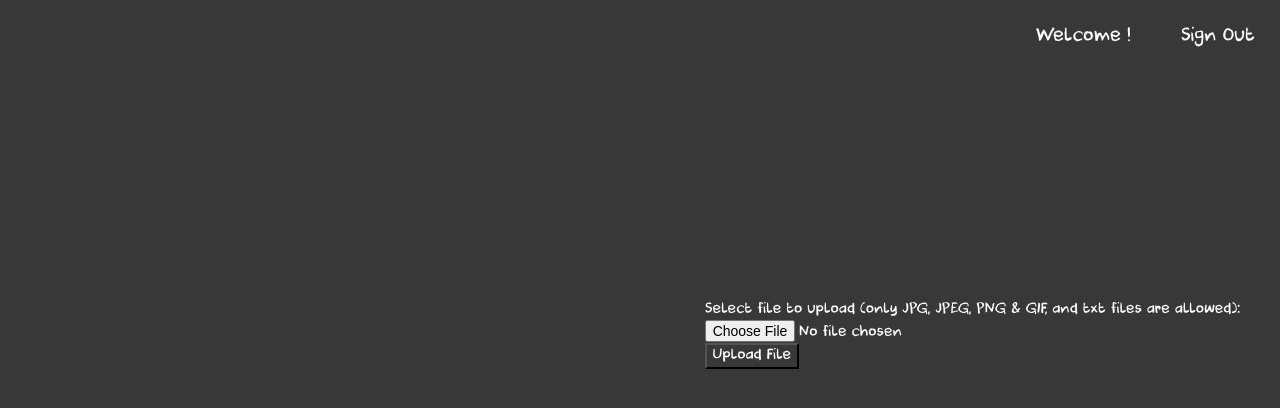
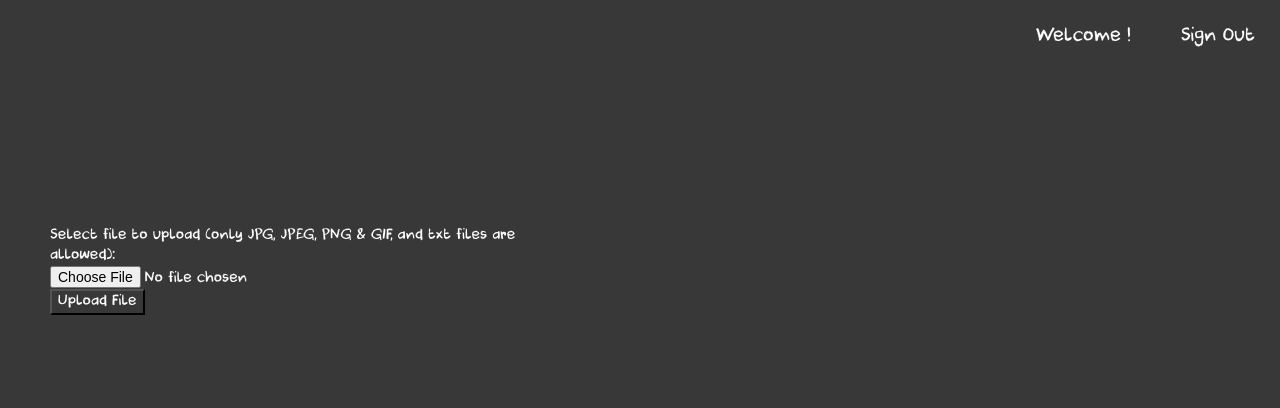
Before and after one commit to achou11/hangman, a PHP site: page /homeadmin.php in a window 1280 px wide. Shown: the top 408 px of the page. Run offline with PHP 8.4, Linux system fonts and the light colour scheme; the visitor is signed in with stand-in values (Sample User, id 1); data that the repository does not hold is empty; a stand-in replaces the project's code that opens the database connection.

Commit message:
Add files via upload

```diff
--- a/css/admin.css
+++ b/css/admin.css
@@ -1,14 +1,86 @@
 .users{
-  position: absolute;
-  top: 100px;
-  width: auto;
+  display: block;
+  position: relative;
+  width: 80%;
+  margin-right: auto;
+  margin-left: auto;
+  margin-top: 50px;
+  margin-bottom: 150px;
+  background: none;
+}
+
+.admins{
+  display: block;
+  position: relative;
+  width: 80%;
+  margin-right: auto;
+  margin-left: auto;
+  margin-top: 50px;
+  margin-bottom: 150px;
+  background: none;
+}
+
+#table-scroll {
+  height:500px;
+  overflow:auto;
+  border: 3px solid white;
+}
+
+.userlog{
+
+  font-size: 16px;
+  width: 100%;
+
+}
+
+.adminlog{
   height: auto;
-  margin:25px;
-  float: left;
+  border: 3px solid white;
+  font-size: 16px;
+  width: 100%;
+
+}
+
+.userlog th{
+    text-align: left;
+    padding: 15px;
+    margin: 15px;
+}
+.userlog td{
+    text-align: left;
+    padding: 15px;
+    margin: 15px;
+}
+
+.userlog tr{
+  line-height: 25px;
+}
+.userlog th {
+    color: white;
+}
+
+
+.adminlog th{
+    text-align: left;
+    padding: 15px;
+    margin: 15px;
+}
+.adminlog td{
+    text-align: left;
+    padding: 15px;
+    margin: 15px;
+}
+
+.adminlog tr{
+  line-height: 25px;
+}
+.adminlog th {
+    color: white;
 }
 
 .upload-image{
-  position: absolute;
-  top: 300px;
-  right: 40px;
+  display: block;
+  width: 40%;
+  margin: 50px;
+  background: none;
 }
--- a/css/form.css
+++ b/css/form.css
@@ -17,8 +17,7 @@
 	width: 450px;
 	height: 100px;
 
-	font-size: 22px;
-	font-family: Arial, "Helvetica Neue", Helvetica, sans-serif;
+	font-size: 40px;
 	text-align: center;
 	color: white;
 
--- a/css/menu.css
+++ b/css/menu.css
@@ -31,10 +31,8 @@
 
 }
 
-.logout-text:hover{
-  font-weight: bold;
-}
 
 a:hover {
+    font-weight:bold;
     text-decoration: none !important;
 }
--- a/css/user.css
+++ b/css/user.css
@@ -1,14 +1,13 @@
 .game{
-  display: inline-block;
-  vertical-align: top;
+  float:left;
   position: relative;
   width: 40%;
   margin: 50px;
   background: none;
+  padding-left: 100px;
 }
 .leaderboard{
-  display: inline-block;
-  vertical-align: top;
+  float:right;
   width: 40%;
   margin: 50px;
   background: none;
@@ -18,6 +17,7 @@
   width: 100%;
   height: auto;
   border: 3px solid white;
+  font-size: 16px;
 }
 
 .leaders th{
```
Also changed, not shown: css/style.css (line endings or trailing spaces).
